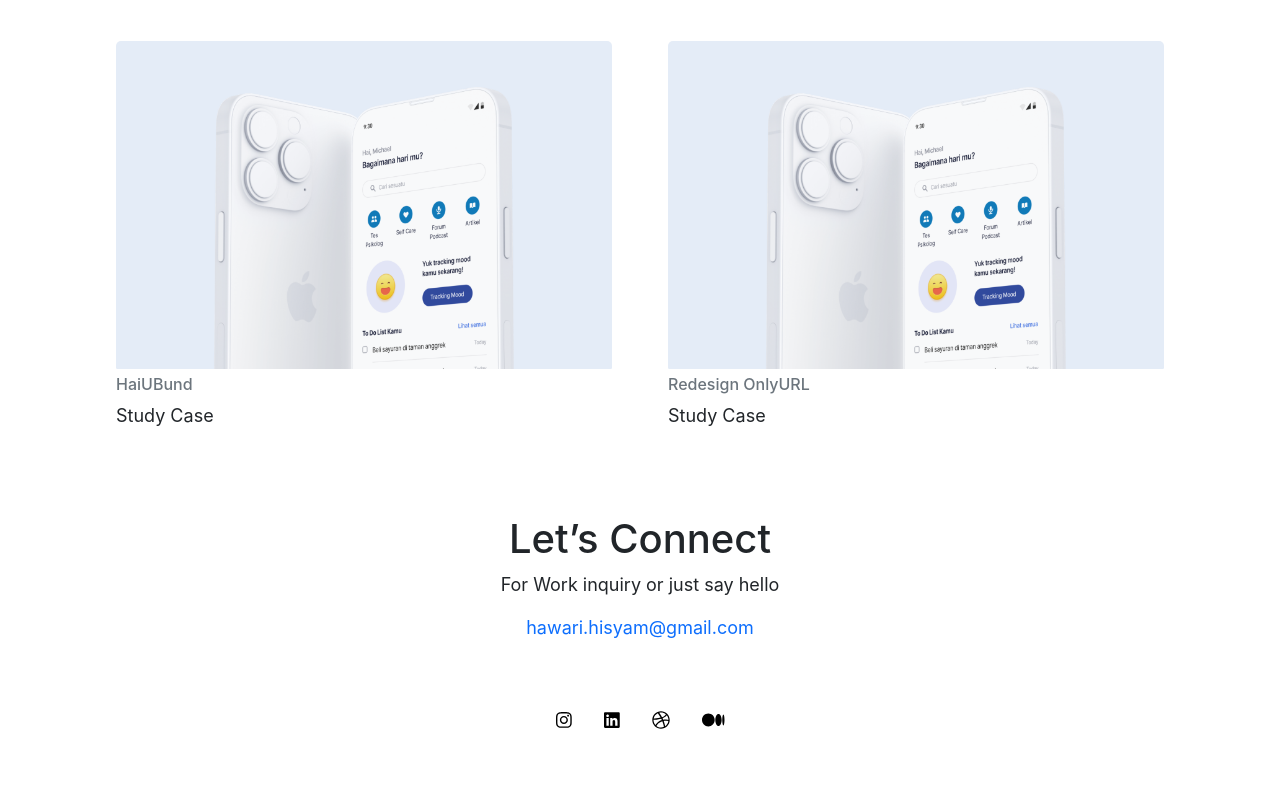
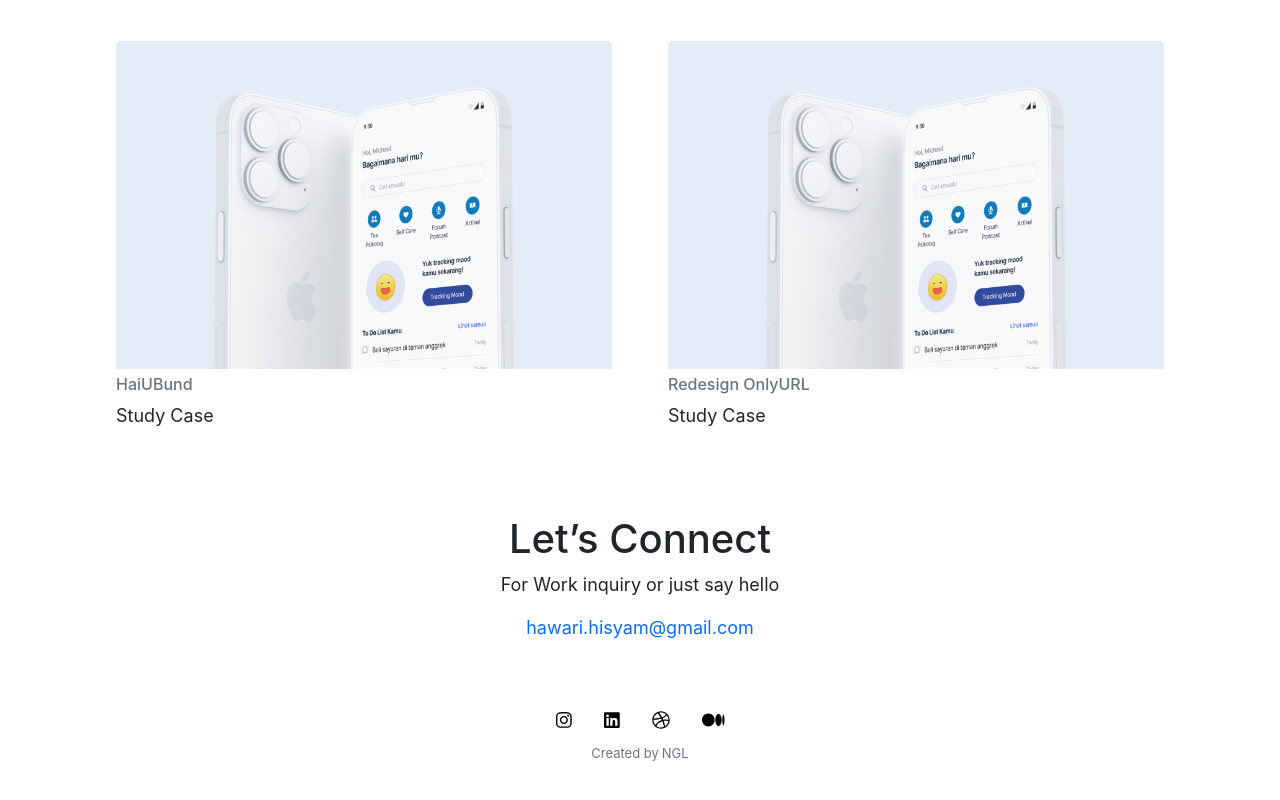
Before and after one commit to nevada002/hisyamportfolio, a React (Create React App) app: page / in a window 1280 px wide. Shown: the part 1951-2751 px from the top of the page. Built offline with nearby package versions, Linux system fonts and the light colour scheme; a small style sheet from the web is missing.

Commit message:
add watermark

```diff
--- a/src/components/layout/footer/centerfooter.jsx
+++ b/src/components/layout/footer/centerfooter.jsx
@@ -40,7 +40,7 @@ export default function CenterFooter() {
             justifyContent: "center",
             textAlign: "center",
             marginTop: "50px",
-            marginBottom: "100px",
+            marginBottom: "10px",
           }}
         >
           <a href="https://www.instagram.com/" target="_blank" rel="noreferrer">
--- a/src/components/layout/footer/leftfooter.jsx
+++ b/src/components/layout/footer/leftfooter.jsx
@@ -40,7 +40,7 @@ export default function Leftfooter() {
             justifyContent: "start",
             textAlign: "center",
             marginTop: "50px",
-            marginBottom: "100px",
+            marginBottom: "10px",
           }}
         >
           <a href="https://www.instagram.com/" target="_blank" rel="noreferrer">
--- a/src/components/layout/layout.jsx
+++ b/src/components/layout/layout.jsx
@@ -1,6 +1,7 @@
 import React, { Fragment } from "react";
 import Header from "./header/header";
 import { Outlet } from "react-router-dom";
+import Watermark from "./watermark";
 
 export default function Layout() {
   return (
@@ -8,6 +9,7 @@ export default function Layout() {
       <div className="layout">
         <Header />
         <Outlet className="body" />
+        <Watermark />
       </div>
     </Fragment>
   );
--- /dev/null
+++ b/src/components/layout/watermark.jsx
@@ -0,0 +1,32 @@
+import React from "react";
+import { Row, Col } from "react-bootstrap";
+
+export default function Watermark() {
+  return (
+    <>
+      <Row>
+        <Col
+          xs={12}
+          style={{
+            display: "flex",
+            justifyContent: "center",
+            textAlign: "center",
+          }}
+        >
+          <p className="text-muted" style={{ fontSize: "small" }}>
+            Created by
+            <a
+              className="text-muted"
+              href="https://github.com/nevada002"
+              target="_blank"
+              rel="noreferrer"
+              style={{ textDecoration: "none", marginLeft: "3px" }}
+            >
+              NGL
+            </a>
+          </p>
+        </Col>
+      </Row>
+    </>
+  );
+}
```
